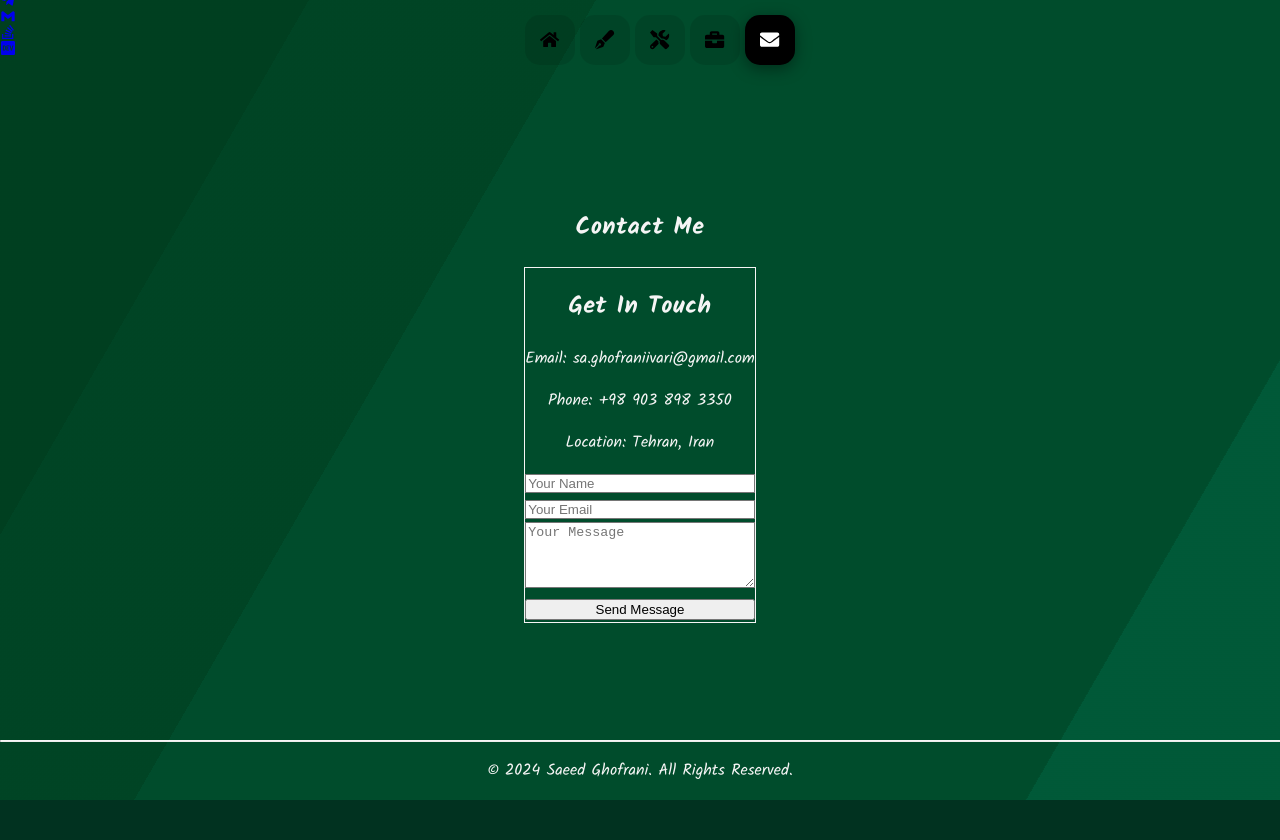
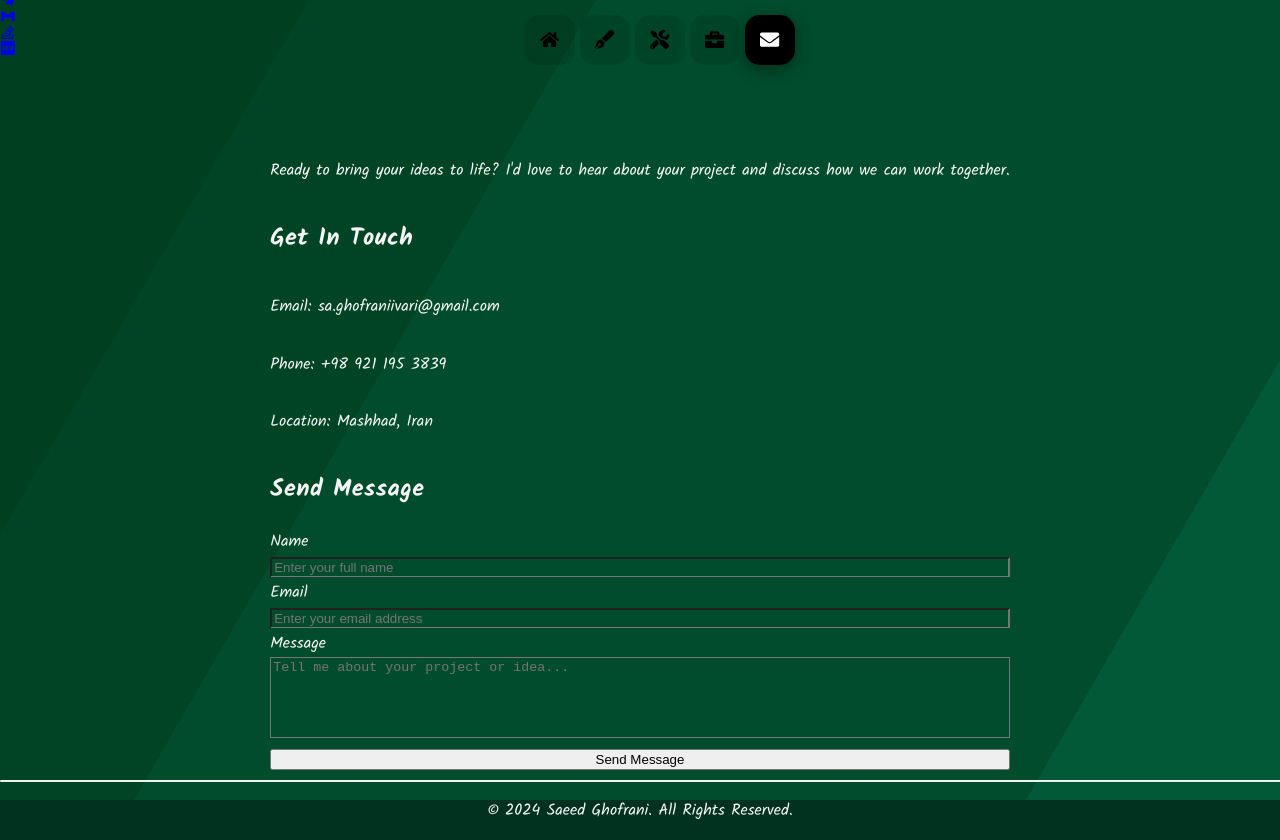
Before and after one commit to saeedghofrani/portfolio, a React (Vite) app: page /contact in a window 1280 px wide. Before the commit the page ends 800 px from the top, so only its background shows below. Built offline with nearby package versions, Linux system fonts and the light colour scheme.

Commit message:
fix(): update contact me

```diff
--- a/src/sections/ContactSection/ContactSection.tsx
+++ b/src/sections/ContactSection/ContactSection.tsx
@@ -10,50 +10,96 @@
   };
 
   return (
-    <section className="py-16 px-8 text-gray-100">
-      <div className="max-w-2xl mx-auto text-center">
-        <h1 className="text-4xl font-bold mb-8 text-emerald-400">Contact Me</h1>
-
-        <div className="bg-gray-800/50 backdrop-blur-sm p-8 rounded-lg border border-emerald-500/30">
-        <div className="mb-6">
-          <h2 className="text-xl font-bold mb-4 text-emerald-300">Get In Touch</h2>
-          <p className="text-gray-300 mb-2">Email: sa.ghofraniivari@gmail.com</p>
-          <p className="text-gray-300 mb-2">Phone: +98 903 898 3350</p>
-          <p className="text-gray-300">Location: Tehran, Iran</p>
+    <section className="py-20 px-4 text-gray-100">
+      <div className="max-w-4xl mx-auto">
+        {/* Header */}
+        <div className="text-center mb-16">
+          <h1 className="text-5xl font-bold mb-4 bg-gradient-to-r from-emerald-400 via-blue-400 to-purple-400 bg-clip-text text-transparent">
+            Let's Connect
+          </h1>
+          <p className="text-xl text-gray-300 max-w-2xl mx-auto">
+            Ready to bring your ideas to life? I'd love to hear about your project and discuss how we can work together.
+          </p>
         </div>
 
-        <form onSubmit={handleSubmit} className="space-y-4">
+        <div className="grid lg:grid-cols-2 gap-12 items-start">
+          {/* Contact Info */}
+          <div className="space-y-8">
             <div>
+              <h2 className="text-2xl font-bold mb-8 text-emerald-300">
+                Get In Touch
+              </h2>
+
+              <div className="space-y-6">
+                <div className="flex items-center space-x-3">
+                  <div>
+                    <p className="text-sm text-gray-400">Email: sa.ghofraniivari@gmail.com</p>
+                    <p className="text-gray-200"></p>
+                  </div>
+                </div>
+
+                <div className="flex items-center space-x-3">
+                  <div>
+                    <p className="text-sm text-gray-400">Phone: +98 921 195 3839</p>
+                    <p className="text-gray-200"></p>
+                  </div>
+                </div>
+
+                <div className="flex items-center space-x-3">
+                  <div>
+                    <p className="text-sm text-gray-400">Location: Mashhad, Iran</p>
+                    <p className="text-gray-200"></p>
+                  </div>
+                </div>
+              </div>
+            </div>
+          </div>
+
+          {/* Contact Form */}
+          <div>
+            <h2 className="text-2xl font-bold mb-8 text-emerald-300">
+              Send Message
+            </h2>
+
+            <form onSubmit={handleSubmit} className="space-y-6">
+              <div>
+                <label className="block text-sm font-medium text-gray-300 mb-2">Name</label>
                 <input
                   type="text"
-              placeholder="Your Name"
+                  placeholder="Enter your full name"
                   required
-              className="w-full p-3 bg-gray-700/50 border border-emerald-500/30 rounded-lg text-gray-200 placeholder-gray-400 focus:border-emerald-400 focus:outline-none"
+                  className="w-full px-4 py-3 bg-transparent text-gray-200 placeholder-gray-400 focus:outline-none border-b border-gray-600 focus:border-emerald-400 transition-colors duration-300"
                 />
               </div>
+
               <div>
+                <label className="block text-sm font-medium text-gray-300 mb-2">Email</label>
                 <input
                   type="email"
-              placeholder="Your Email"
+                  placeholder="Enter your email address"
                   required
-              className="w-full p-3 bg-gray-700/50 border border-emerald-500/30 rounded-lg text-gray-200 placeholder-gray-400 focus:border-emerald-400 focus:outline-none"
+                  className="w-full px-4 py-3 bg-transparent text-gray-200 placeholder-gray-400 focus:outline-none border-b border-gray-600 focus:border-emerald-400 transition-colors duration-300"
                 />
               </div>
+
               <div>
+                <label className="block text-sm font-medium text-gray-300 mb-2">Message</label>
                 <textarea
-              placeholder="Your Message"
+                  placeholder="Tell me about your project or idea..."
                   required
-              rows={4}
-              className="w-full p-3 bg-gray-700/50 border border-emerald-500/30 rounded-lg text-gray-200 placeholder-gray-400 focus:border-emerald-400 focus:outline-none"
+                  rows={5}
+                  className="w-full px-4 py-3 bg-transparent text-gray-200 placeholder-gray-400 focus:outline-none border-b border-gray-600 focus:border-emerald-400 transition-colors duration-300 resize-none"
                 />
               </div>
+
               <button
                 type="submit"
-            className="w-full py-3 bg-emerald-600 text-white rounded-lg hover:bg-emerald-700 transition-colors duration-300 font-semibold"
+                className="w-full py-3 bg-emerald-500 text-white hover:bg-emerald-600 transition-colors duration-300 font-medium"
               >
                 Send Message
               </button>
             </form>
+          </div>
         </div>
       </div>
 
```
Lines whose indentation alone changed are shown as unchanged.
